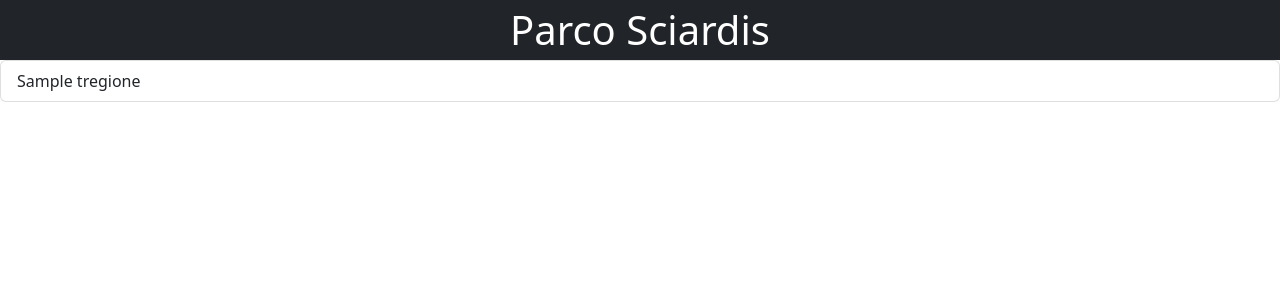
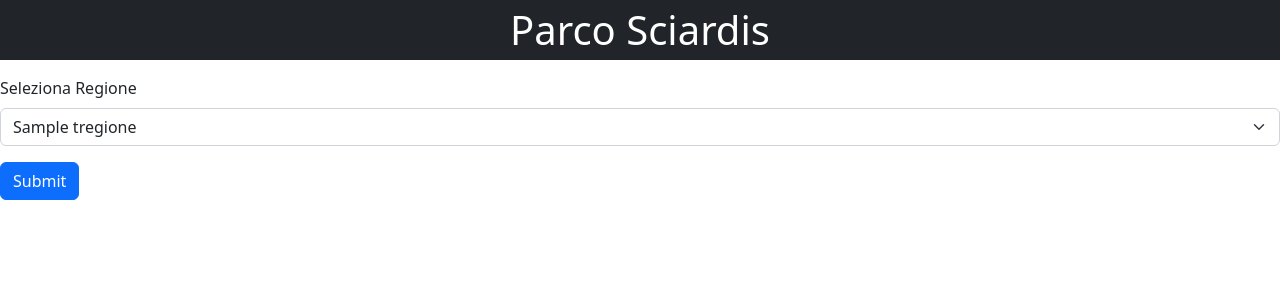
Before and after one commit to lucaSciardis/parcosciardis, a PHP site: page / in a window 1280 px wide. Shown: the top 300 px of the page. Run offline with PHP 8.4, Linux system fonts and the light colour scheme; tables that the repository leaves empty or names only in its code hold one stand-in row (values such as "Sample post").

Commit message:
Release demo per prendere 2 a scuola

```diff
--- a/index.php
+++ b/index.php
@@ -3,6 +3,7 @@ require_once("db.php");
 ?>
 <!DOCTYPE html>
 <html lang="en">
+
 <head>
     <meta charset="UTF-8">
     <meta http-equiv="X-UA-Compatible" content="IE=edge">
@@ -12,26 +13,29 @@ require_once("db.php");
     <script src="js.js"></script>
     <title>parcosciardis</title>
 </head>
+
 <body>
     <div class="container-fluid fs-1 bg-dark text-white text-center">Parco Sciardis</div>
-<div id="scelta_parco">
-<form method="POST" action="dopo.php">
-<div class="list-group id='list-tab'">
+    <form action="regione.php" method="post">
+        <div class="mb-3 mt-3">
+            <label for="email" class="form-label">Seleziona Regione</label>
+            <select class="form-select" name="regione">
                 <?php
-$sql = "SELECT * FROM tregione";
+                $sql = "SELECT * FROM `tRegione`";
                 $rec = mysqli_query($db_remoto, $sql) or die($sql . "<br>" . mysqli_error($db_remoto));
+
                 while ($array = mysqli_fetch_array($rec)) {
                     $id = $array['id'];
                     $nome = $array['nome'];
-    echo '  <a href="regione.php" class="list-group-item list-group-item-action">'. $nome .'</a>';
+
+                    echo "<option name='regione' id='regione'>" . $nome . "</option>";
                 }
+
                 ?>
+            </select>
         </div>
+        <button type="submit" class="btn btn-primary">Submit</button>
     </form>
-</div>
+</body>
 
-
-
-
-</body>
 </html>
--- a/js.js
+++ /dev/null
@@ -1,12 +0,0 @@
-$('#list-tab a').on('click', function (e) {
-    e.preventDefault();
-    $(this).tab('show');
-    var userSelection = $(this).text();
-    if ($('input[name="my_input"]').length === 0) {
-      var input = $('<input type="hidden" name="my_input" />');
-      input.val(userSelection)
-      $('#scelta_parco').find('form').prepend(input);
-    } else {
-      $('input[name="my_input"]').val(userSelection);
-    }
-  });
```
Also changed, not shown: regione.php (+25 -7 lines), parco.jpeg (added). Lines whose indentation alone changed are shown as unchanged.
